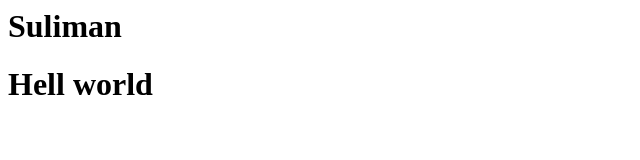
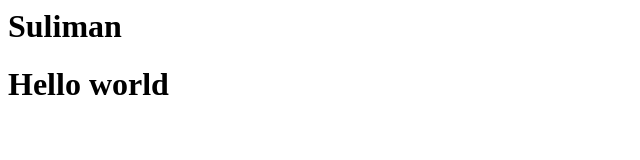
Before and after one commit to salgaramanli/our_project, a plain HTML site: page index.html in a window 1280 px wide. Shown: the full height of the page, 0-640 px from the left. Drawn offline with Linux system fonts and the light colour scheme.

Commit message:
Update index.html

```diff
--- a/index.html
+++ b/index.html
@@ -1,2 +1,2 @@
 <h1>Suliman</h1>
-<h1>Hell world</h1>
+<h1>Hello world</h1>
```
